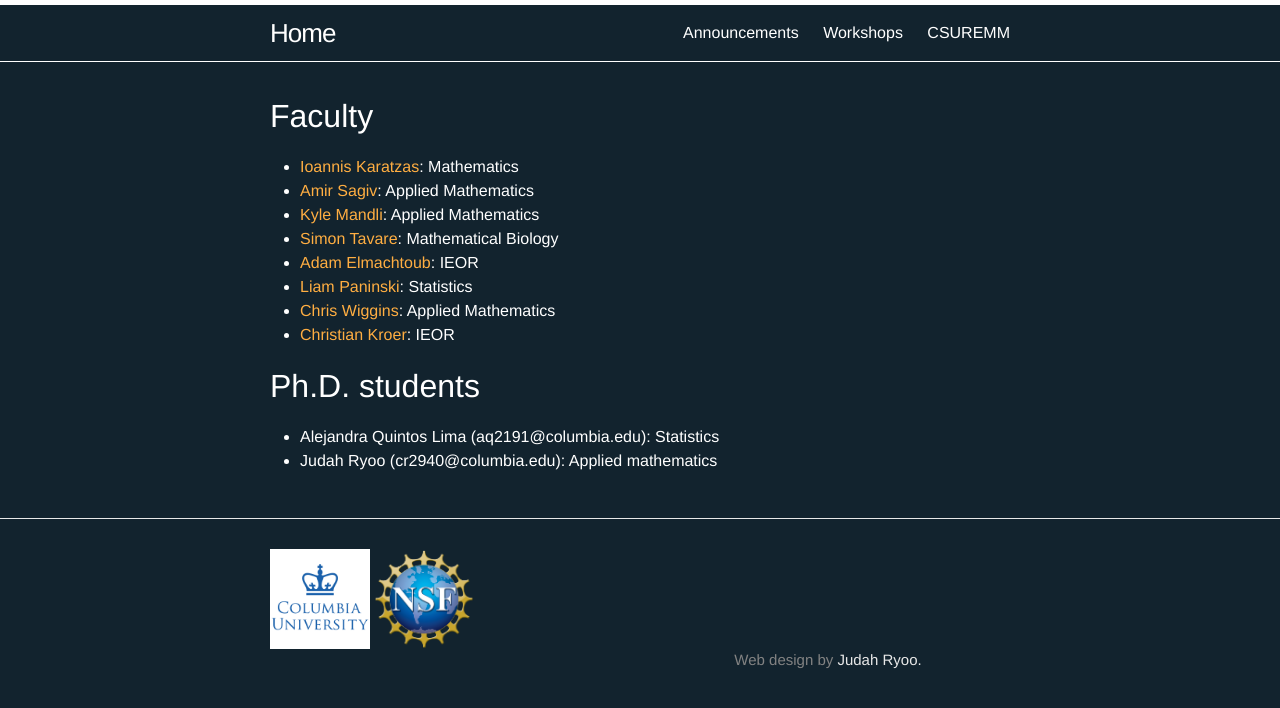
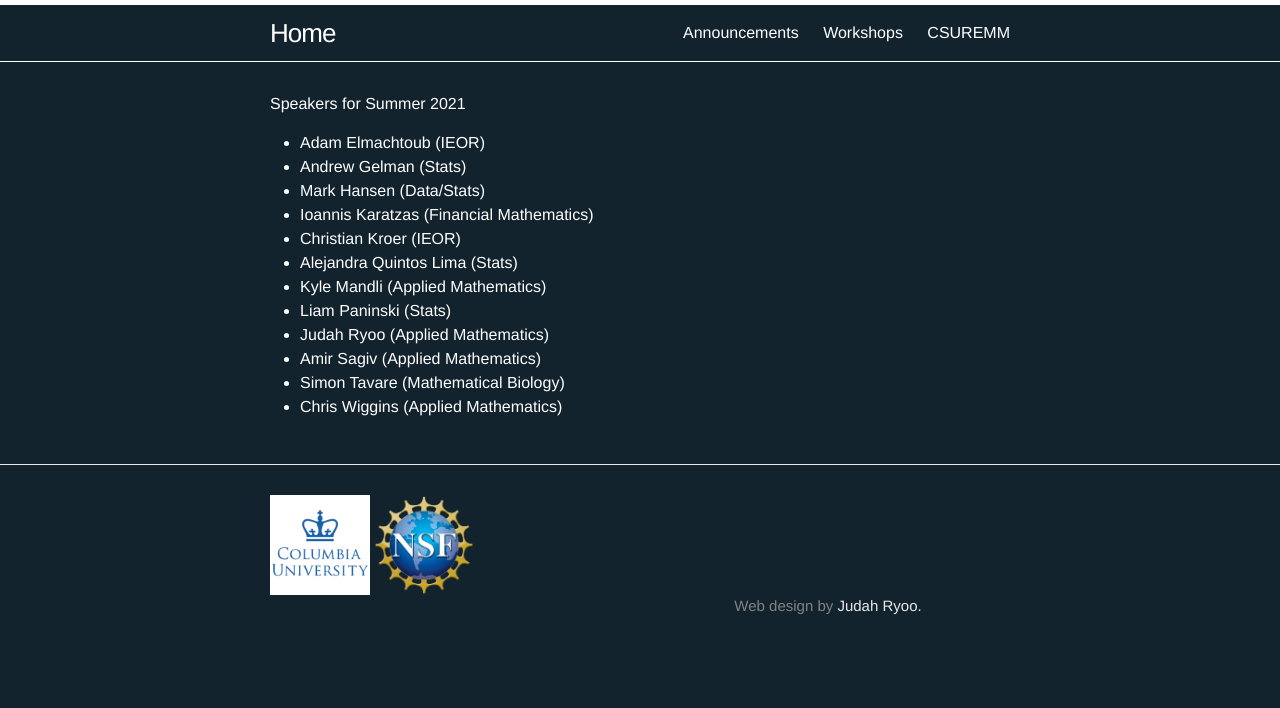
Before and after one commit to ColumbiaUndergradMathModeling/Home, a Jekyll site: the page built from pages/participants/spsu21.md, in a window 1280 px wide. Shown: the top 708 px of the page. Built offline with Jekyll 4.4.1, drawn with Linux system fonts in a browser that asks for light colours; our own code applies the rules of GitHub Pages for plain Markdown files.

Commit message:
Update spsu21.md

```diff
--- a/pages/participants/spsu21.md
+++ b/pages/participants/spsu21.md
@@ -3,17 +3,17 @@ layout: page
 permalink: /workshops/speakers/su21/
 header: default
 ---
+Speakers for Summer 2021
 
-# Faculty
-* [Ioannis Karatzas](http://www.math.columbia.edu/~ik/): Mathematics
-* [Amir Sagiv](http://www.columbia.edu/~as6011/): Applied Mathematics
-* [Kyle Mandli](http://www.columbia.edu/~ktm2132/): Applied Mathematics
-* [Simon Tavare](https://systemsbiology.columbia.edu/faculty/simon-tavar%C3%A9): Mathematical Biology
-* [Adam Elmachtoub](http://www.columbia.edu/~ae2516/): IEOR
-* [Liam Paninski](http://www.stat.columbia.edu/~liam/): Statistics
-* [Chris Wiggins](http://www.columbia.edu/~chw2/): Applied Mathematics
-* [Christian Kroer](http://www.columbia.edu/~ck2945/): IEOR
-
-# Ph.D. students
-* Alejandra Quintos Lima (aq2191@columbia.edu): Statistics
-* Judah Ryoo (cr2940@columbia.edu): Applied mathematics
+* Adam Elmachtoub (IEOR)
+* Andrew Gelman (Stats)
+* Mark Hansen (Data/Stats)
+* Ioannis Karatzas (Financial Mathematics)
+* Christian Kroer (IEOR)
+* Alejandra Quintos Lima (Stats)
+* Kyle Mandli (Applied Mathematics)
+* Liam Paninski (Stats)
+* Judah Ryoo (Applied Mathematics)
+* Amir Sagiv (Applied Mathematics)
+* Simon Tavare (Mathematical Biology)
+* Chris Wiggins (Applied Mathematics)
```
